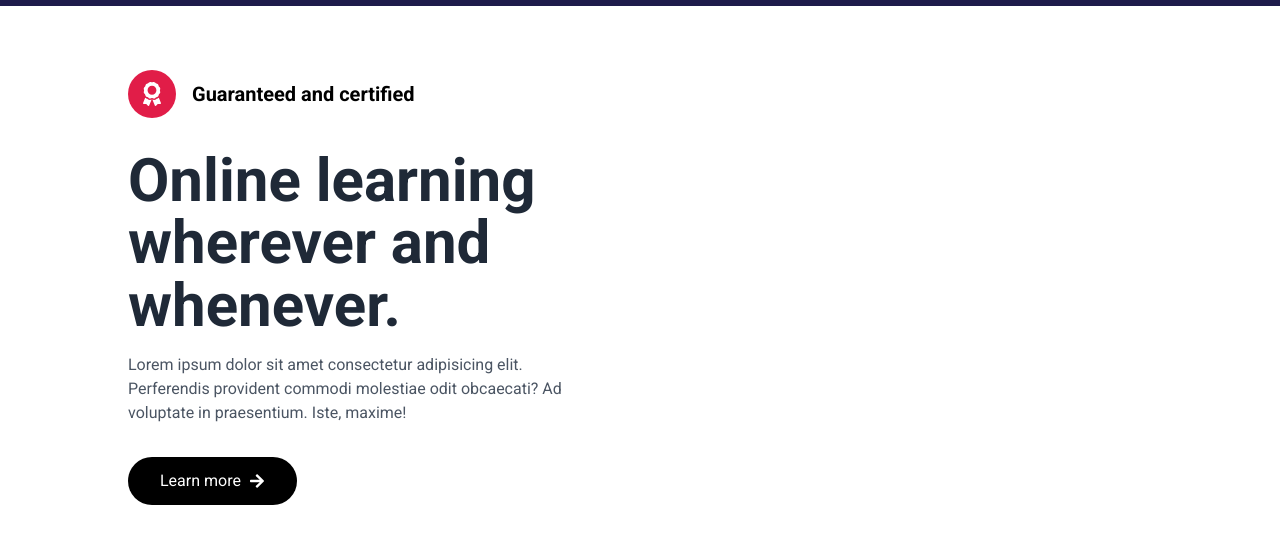
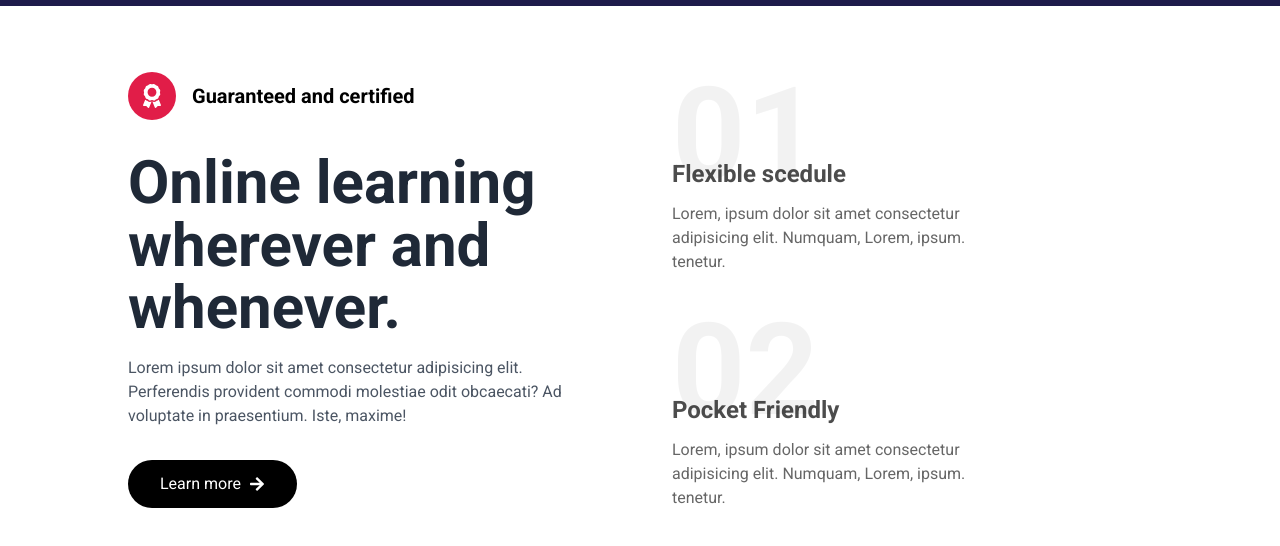
Before and after one commit to Emranhossainshuvo/e-learn, a Next.js app: page / in a window 1280 px wide. Shown: the part 794-1340 px from the top of the page. Built offline with nearby package versions, Linux system fonts and the light colour scheme.

Commit message:
created and styled the about section

```diff
--- a/components/Home/About/About.tsx
+++ b/components/Home/About/About.tsx
@@ -6,7 +6,7 @@ const About = () => {
             <div className="py-16">
 
                 <div className="w-4/5 mx-auto grid grid-cols-1 md:grid-cols-2 items-center gap-16">
-                {/* first div */}
+                    {/* first div */}
                     <div>
                         <div className="flex items-center space-x-4">
                             <div className="w-12 h-12 bg-rose-600 rounded-full flex items-center justify-center flex-col">
@@ -21,8 +21,24 @@ const About = () => {
                             <FaArrowRight className="" />
                         </button>
                     </div>
+
+                    <div>
+                        <div>
+                            <h1 className="text-7xl lg:text-9xl font-bold text-black text-opacity-5">01</h1>
+                            <div className="-mt-10">
+                                <h1 className="text-xl md:text-2xl text-opacity-70 mb-3 text-black font-bold">Flexible scedule</h1>
+                                <p className="w-[90%] lg:w-[70%] text-base text-black text-opacity-60">Lorem, ipsum dolor sit amet consectetur adipisicing elit. Numquam, Lorem, ipsum. tenetur.</p>
+                            </div>
+                        </div>
+                        <div className="mt-8 w-full">
+                            <h1 className="text-7xl lg:text-9xl font-bold text-black text-opacity-5">02</h1>
+                            <div className="-mt-10">
+                                <h1 className="text-xl md:text-2xl text-opacity-70 mb-3 text-black font-bold">Pocket Friendly</h1>
+                                <p className="w-[90%] lg:w-[70%] text-base text-black text-opacity-60">Lorem, ipsum dolor sit amet consectetur adipisicing elit. Numquam, Lorem, ipsum. tenetur.</p>
+                            </div>
+                        </div>
+                    </div>
                 </div>
-
             </div>
         </>
     );
```
